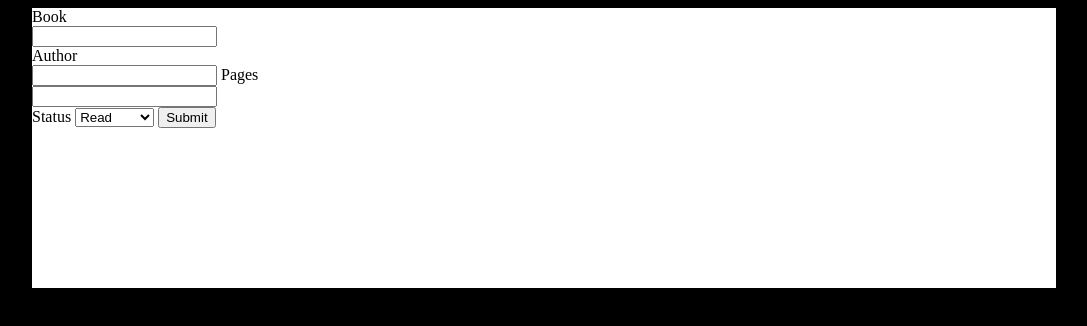
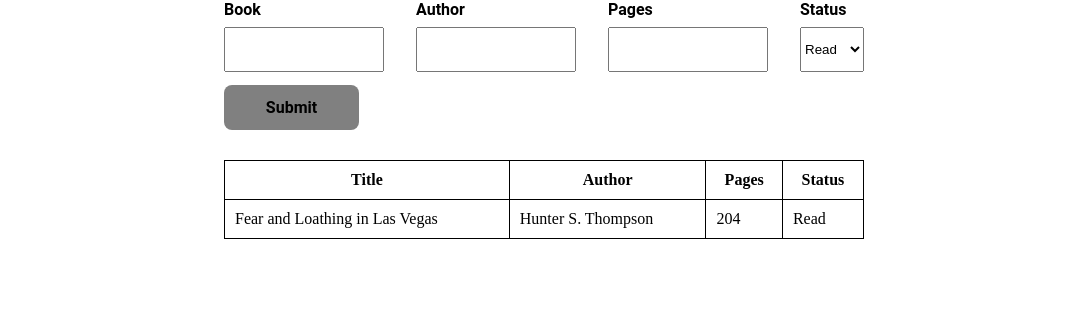
Before and after one commit to youniverse301/library, a plain HTML site: page index.html in a window 1280 px wide. Shown: the whole page, without its empty margins (96-1183 px from the left). Drawn offline with Linux system fonts and the light colour scheme.

Commit message:
Table version

```diff
--- a/index.html
+++ b/index.html
@@ -10,19 +10,35 @@
 <body>
     <div class="libraryContainer">
         <form class="form" id="form" method="post">
-            <label for="title">Book</label><br>
+            <label for="title" id="titleText">Book</label><br>
             <input type="text" id="title" name="title"><br>
-            <label for="author">Author</label><br>
+            <label for="author" id="authorText">Author</label><br>
             <input type="text" id="author" name="author">
-            <label for="pages">Pages</label><br>
+            <label for="pages" id="pagesText">Pages</label><br>
             <input type="number" id="pages" name="pages "><br>
-            <label for="status">Status</label>
+            <label for="status" id="statusText">Status</label>
             <select id="status" name="status">
-                <option value="read">Read</option>
-                <option value="notRead">Not Read</option>
+                <option value="Read">Read</option>
+                <option value="Not Read">Not Read</option>
             </select>
-            <input type="submit">
+            <input type="submit" id="submitBtn">
         </form>
+        <table id="library">
+            <tr id="libraryInfo">
+                <th>Title</th>
+                <th>Author</th>
+                <th>Pages</th>
+                <th>Status</th>
+            </tr>
+            <tbody id="libraryContent">
+                <tr>
+                    <td>Fear and Loathing in Las Vegas</td>
+                    <td>Hunter S. Thompson</td>
+                    <td>204</td>
+                    <td>Read</td>
+                </tr>
+            </tbody>
+        </table>
     </div>
     <script src="library.js"></script>
 </body>
--- a/library.js
+++ b/library.js
@@ -1,22 +1,33 @@
+const library = document.getElementById('library')
+const pushLibrary = document.createElement('div')
+  pushLibrary.classList.add('pushLibrary')
+  library.appendChild(pushLibrary);
+
 const form = document.getElementById('form')
 const boxTitle = document.getElementById('title')
 const boxAuthor = document.getElementById('author')
 const boxPages = document.getElementById('pages')
 const boxreadStatus = document.querySelector('#status')
+const table = document.querySelector('table');
 
 form.addEventListener('submit', (e) => {
     e.preventDefault();
     addBookToLibrary();
-    formClear();
     newBook = new Book(titleValue,authorValue,pagesValue,readValue)
     myLibrary.push(newBook)
+
     console.log("hi");
 })
 
+const book2 = new Book('The Hobbit','J.R.R Tolkin','320','read');
+let newBook = []
+let myLibrary = [book2]
+library.innerHTML += '<div class="myLibrary"></div>'
 
-const book2 = new Book('The Hobbit','J.R.R Tolkin','320','read');
-
-let myLibrary = [book2]
+myLibrary.forEach(function(library) {
+    console.log(library);
+    pushLibrary.append(myLibrary)
+})
 
 function Book(title,author,pages,read) {
   this.title = title
@@ -47,3 +58,23 @@ function formClear() {
   boxPages.value = ''
   boxreadStatus.value = ''
 }
+
+pushLibrary.innerHTML = "hi"
+
+
+document.getElementById("submitBtn").onclick=function()
+            {
+
+                var table = document.getElementById("library");
+                var row = table.insertRow(-1);
+                var title = row.insertCell(0);
+                var author = row.insertCell(1);
+                var pages = row.insertCell(2);
+                var status = row.insertCell(3);
+                title.innerHTML = document.getElementById("title").value;
+                author.innerHTML = document.getElementById("author").value;
+                pages.innerHTML = document.getElementById("pages").value;
+                status.innerHTML = document.getElementById("status").value;
+                formClear();
+                return false;
+            }
--- a/styles.css
+++ b/styles.css
@@ -1,13 +1,129 @@
 body {
     display: grid;
-    background-color: black;
+    background-color: white;
     height: 100%;
+    margin: 0;
+    grid-template-columns: 1fr 2fr 1fr;
 }
 
 .libraryContainer {
-    height: 35vh;
-    width: 80vw;
+    height: 100vh;
+    width: 100%;
     background-color: white;
     justify-self: center;
+    display: flex;
+    flex-direction: column;
+    grid-column-start: 2;
+    grid-column-end: 3;
+}
+
+.form {
     display: grid;
+    grid-template-columns: 25% 25% 25% 10%;
+    grid-template-rows: .5fr 45px 1fr;
+    height: 20%;
+    width: 100%;
+    row-gap: 5%;
+    column-gap: 5%;
+
 }
+
+#titleText {
+    grid-column-start: 1;
+    grid-column-end: 2;
+    grid-row-start: 1;
+    grid-row-end: 2;
+    align-self: flex-end;
+    font-family: "Roboto", Arial, Helvetica, sans-serif;
+    font-weight: bolder;
+    font-size: 1rem;
+}
+
+#title {
+    grid-column-start: 1;
+    grid-column-end: 2;
+    grid-row-start: 2;
+    grid-row-end: 3;
+}
+
+#authorText {
+    grid-column-start: 2;
+    grid-column-end: 3;
+    grid-row-start: 1;
+    grid-row-end: 2;
+    align-self: flex-end;
+    font-family: "Roboto", Arial, Helvetica, sans-serif;
+    font-weight: bolder;
+    font-size: 1rem;
+}
+
+#author {
+    grid-column-start: 2;
+    grid-column-end: 3;
+    grid-row-start: 2;
+    grid-row-end: 3;
+}
+
+#pagesText {
+    grid-column-start: 3;
+    grid-column-end: 4;
+    grid-row-start: 1;
+    grid-row-end: 2;
+    align-self: flex-end;
+    font-family: "Roboto", Arial, Helvetica, sans-serif;
+    font-weight: bolder;
+    font-size: 1rem;
+}
+
+#pages {
+    grid-column-start: 3;
+    grid-column-end: 4;
+    grid-row-start: 2;
+    grid-row-end: 3;
+}
+
+#statusText {
+    grid-column-start: 4;
+    grid-column-end: 5;
+    grid-row-start: 1;
+    grid-row-end: 2;
+    align-self: flex-end;
+    font-family: "Roboto", Arial, Helvetica, sans-serif;
+    font-weight: bolder;
+    font-size: 1rem;
+}
+
+#status {
+    grid-column-start: 4;
+    grid-column-end: 5;
+    grid-row-start: 2;
+    grid-row-end: 3;
+}
+
+#submitBtn {
+    grid-column-start: 1;
+    grid-column-end: 2;
+    grid-row-start: 3;
+    grid-row-end: 4;
+    font-family: "Roboto", Arial, Helvetica, sans-serif;
+    font-weight: bolder;
+    font-size: 1rem;
+    border-radius: 8px;
+    width: 135px;
+    height: 45px;
+    border: none;
+    background-color: grey;
+    text-decoration: none;
+    cursor: pointer;
+    margin-top: 3%;
+}
+
+#library {
+    width: 100%;
+    border-collapse:collapse;
+}
+
+th,td {
+    border: 1px solid black;
+    padding: 10px;
+}
```
